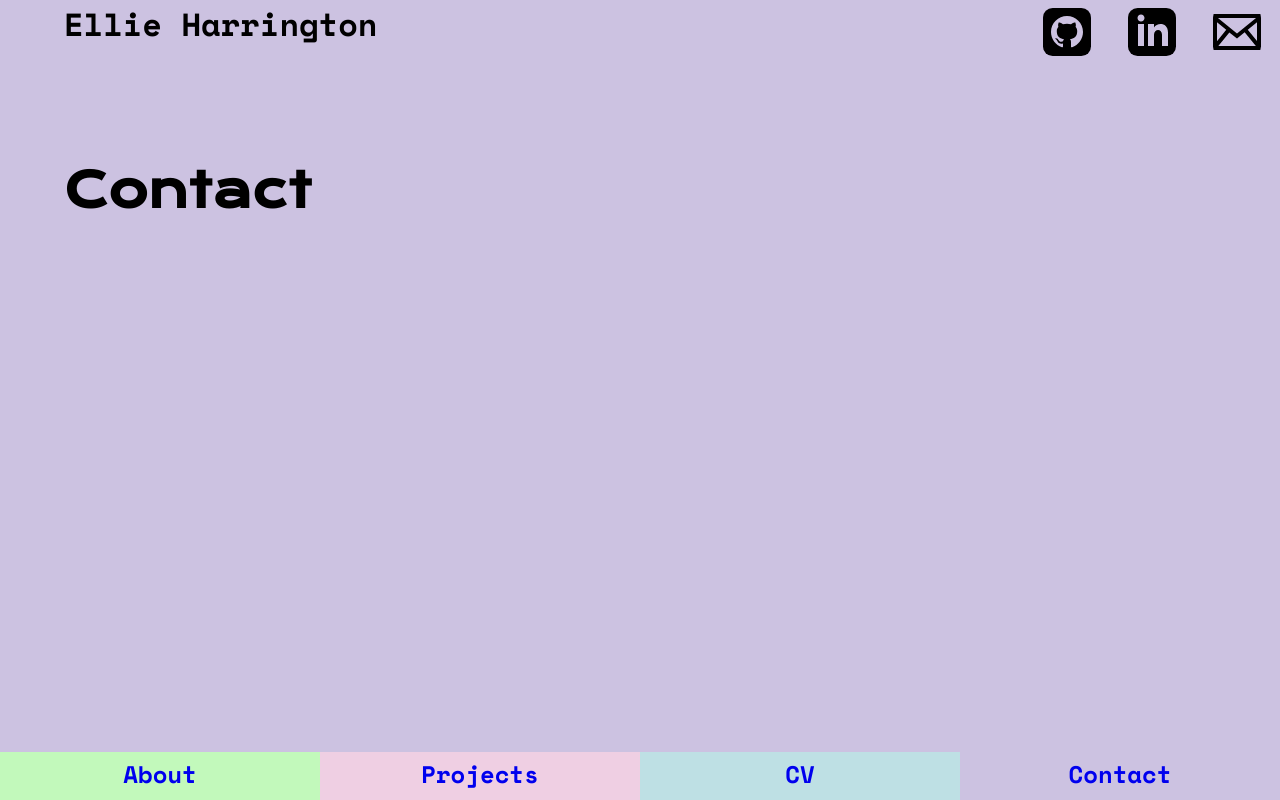
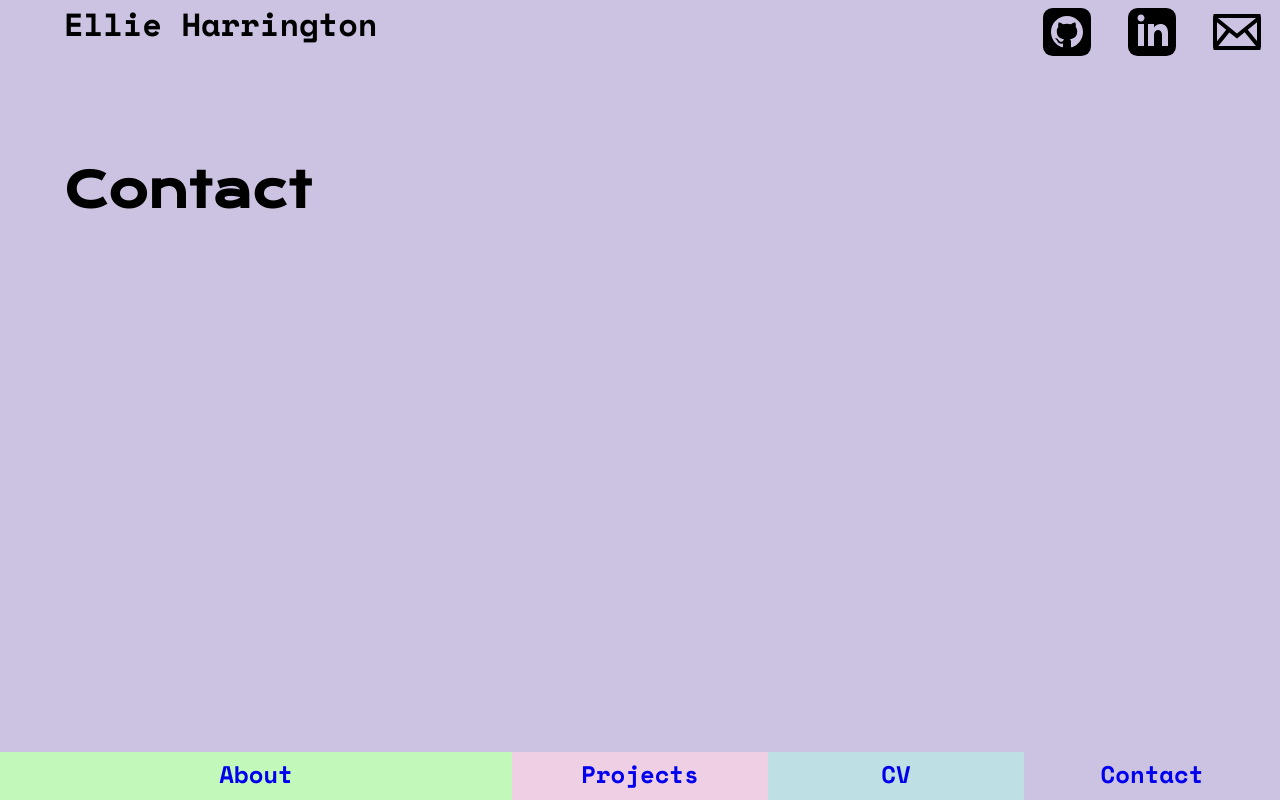
Before and after one commit to Eleaha/Portfolio, a React (Vite) app: page /contact in a window 1280 px wide. Built offline with nearby package versions, Linux system fonts and the light colour scheme.

Commit message:
add resizing for active vs inactive tabs

```diff
--- a/src/App.css
+++ b/src/App.css
@@ -39,8 +39,14 @@
 	justify-content: space-around;
 }
 .footer-tab {
-	width: 25%;
 	text-decoration: none;
+	transition: var(--colour-transition)
+}
+.footer-tab.active{
+	width: 40%;
+}
+.footer-tab.inactive{
+	width: 20%;
 }
 .tab-text {
 	font-size: 1.5rem;
--- a/src/components/Footer.tsx
+++ b/src/components/Footer.tsx
@@ -1,24 +1,32 @@
+import { useState } from "react";
 import { Link } from "react-router-dom";
 
 export function Footer() {
+const [activeTab, setActiveTab] = useState("About")
+
+function handleTabChange(e) {
+	console.log(e.target.innerText, e.target)
+	setActiveTab(e.target.innerText)
+}
+
 	return (
 		<footer className="footer">
-			<Link to="/" className="footer-tab" id="about-tab">
+			<Link to="/" className={`footer-tab ${activeTab === "About" ? "active" : "inactive"}`} id="about-tab" onClick={handleTabChange}>
 				<div>
 					<p className="tab-text">About</p>
 				</div>
 			</Link>
-			<Link to="/projects" className="footer-tab" id="projects-tab">
+			<Link to="/projects" className={`footer-tab ${activeTab === "Projects" ? "active" : "inactive"}`} id="projects-tab" onClick={handleTabChange}>
 				<div>
 					<p className="tab-text">Projects</p>
 				</div>
 			</Link>
-			<Link to="/cv" className="footer-tab" id="cv-tab">
+			<Link to="/cv" className={`footer-tab ${activeTab === "CV" ? "active" : "inactive"}`} id="cv-tab" onClick={handleTabChange}>
 				<div>
 					<p className="tab-text">CV</p>
 				</div>
 			</Link>
-			<Link to="/contact" className="footer-tab" id="contact-tab">
+			<Link to="/contact" className={`footer-tab ${activeTab === "Contact" ? "active" : "inactive"}`} id="contact-tab" onClick={handleTabChange}>
 				<div>
 					<p className="tab-text">Contact</p>
 				</div>
@@ -26,3 +34,7 @@ export function Footer() {
 		</footer>
 	);
 }
+
+//create state to keep stack of the active tab
+//add active class to active tabs
+//change width to something like 15 vs 40 active
```
